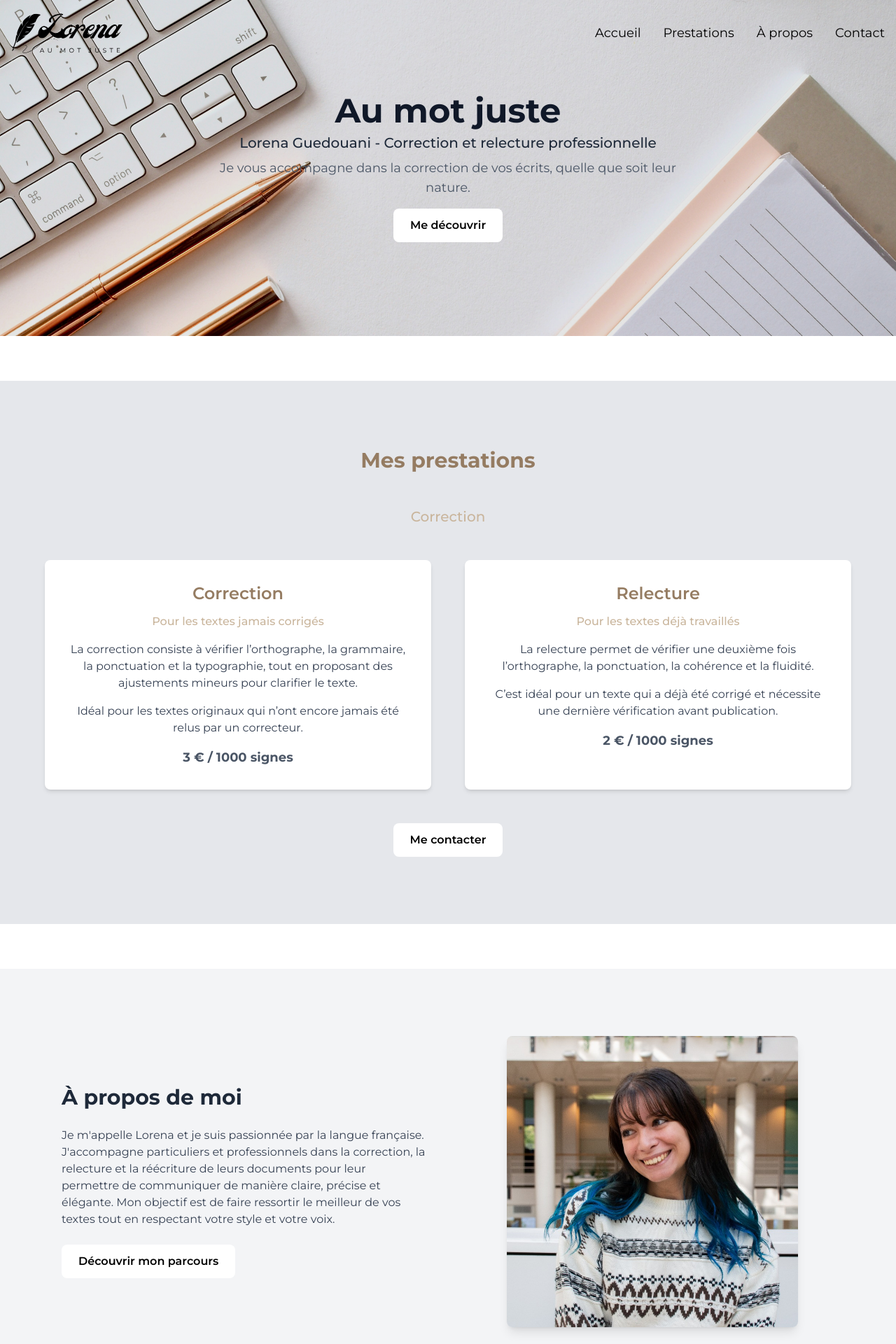
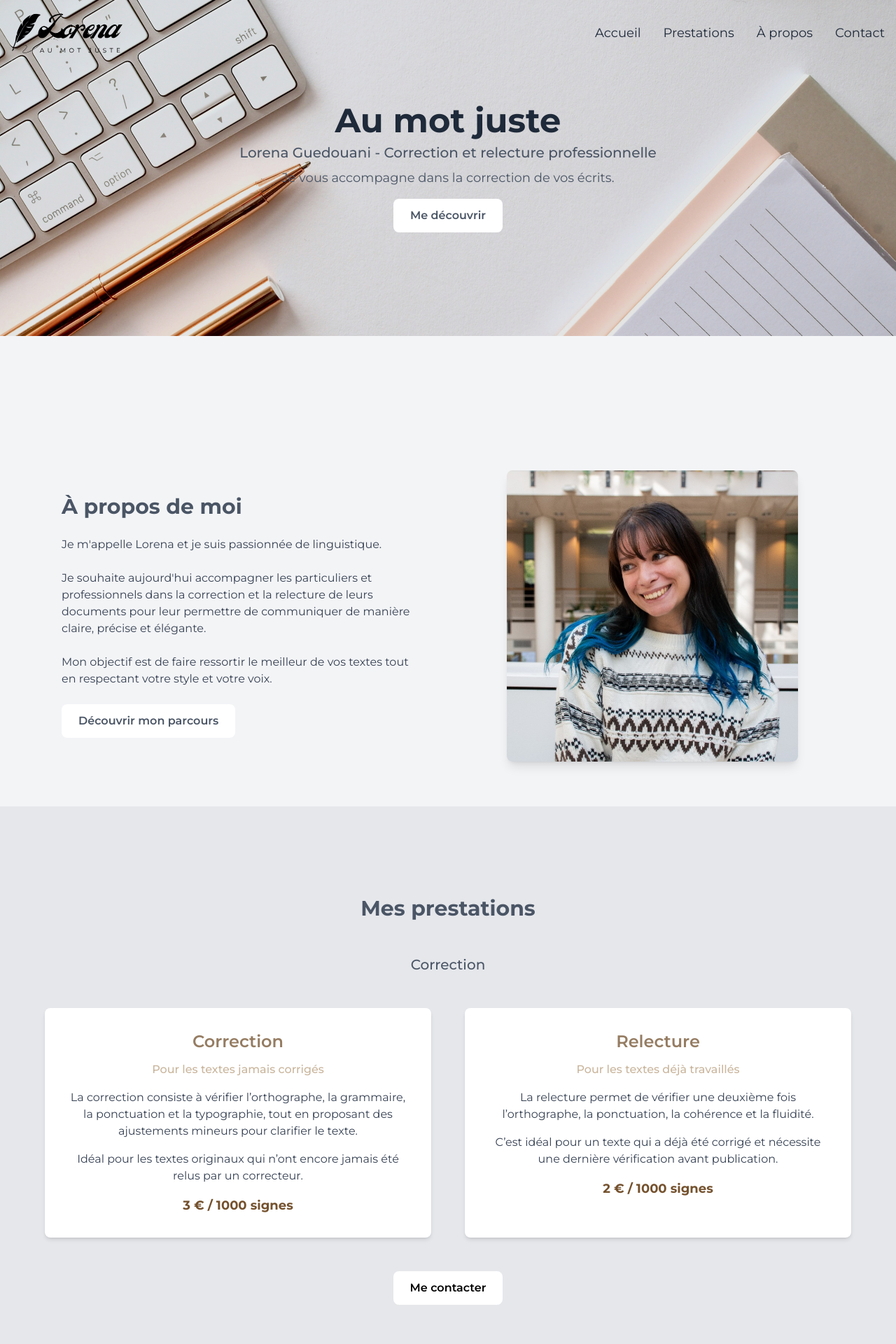
Before and after one commit to EthwallLo/lorena-website-correction, a Next.js app: page / in a window 1280 px wide. Shown: the top 1920 px of the page at 70% size. Built offline with nearby package versions, Linux system fonts and the light colour scheme.

Commit message:
LGU : modif page + couleurs

```diff
--- a/app/Header.tsx
+++ b/app/Header.tsx
@@ -25,7 +25,7 @@ export default function Header() {
           <Image src="/logo.svg" alt="Logo" width={160} height={100} />
         </Link>
 
-        <div className="flex space-x-8 text-black text-lg">
+        <div className="flex space-x-8 text-gray-800 text-lg">
           <NavLink href="/">Accueil</NavLink>
           <NavLink href="/prestations">Prestations</NavLink>
           <NavLink href="/a-propos">À propos</NavLink>
--- a/app/layout.tsx
+++ b/app/layout.tsx
@@ -19,7 +19,7 @@ export default function RootLayout({ children }: { children: React.ReactNode })
       <body className={`${montserrat.className} bg-white text-gray-900`}>
         <Header />
 
-        <main>
+        <main className="bg-gray-100">
           {children}
         </main>
 
--- a/app/page.tsx
+++ b/app/page.tsx
@@ -4,59 +4,33 @@ export default function HomePage() {
   return (
     <div className="space-y-16">
 
+      {/* Ajouter packs + section accessibilité + infos à comprendre tarifs*/}
+
       <section className="w-full relative h-[60vh] flex justify-center items-center" style={{ backgroundImage: "url('/image-carnet.jpg')", backgroundSize: "cover", backgroundPosition: "center" }}>
         <div className="absolute inset-0 bg-black/10"></div> {/* voile noir réduit */}
         <div className="relative z-10 flex flex-col justify-center items-center h-full text-center px-6">
-          <h1 className="text-4xl md:text-5xl font-bold mb-2 text-gray-900">Au mot juste</h1>
-          <p className="text-lg md:text-xl max-w-2xl mx-auto mb-2 text-gray-800 font-medium">Lorena Guedouani - Correction et relecture professionnelle</p>
-          <p className="text-md md:text-lg max-w-2xl mx-auto text-gray-600">Je vous accompagne dans la correction de vos écrits, quelle que soit leur nature.</p>
+          <h1 className="text-4xl md:text-5xl font-bold mb-2 text-gray-800">Au mot juste</h1>
+          <p className="text-lg md:text-xl max-w-2xl mx-auto mb-2 text-gray-600 font-medium">Lorena Guedouani - Correction et relecture professionnelle</p>
+          <p className="text-md md:text-lg max-w-2xl mx-auto text-gray-600">Je vous accompagne dans la correction de vos écrits.</p>
           <button
-            onClick={() => { const section = document.getElementById("prestations"); section?.scrollIntoView({ behavior: "smooth" }); }}
-            className="bg-white text-black font-semibold px-6 py-3 rounded-lg hover:bg-gray-100 transition mt-4"
+            onClick={() => { const section = document.getElementById("a-propos"); section?.scrollIntoView({ behavior: "smooth" }); }}
+            className="bg-white text-gray-600 font-semibold px-6 py-3 rounded-lg hover:bg-gray-100 transition mt-4"
           >
             Me découvrir
           </button>
         </div>
       </section>
 
-      <section id="prestations" className="bg-gray-200" style={{ minHeight: "80vh", paddingTop: "6rem", paddingBottom: "6rem" }}>
-        <h2 className="text-3xl font-bold text-center mb-12 text-[#957C62]">Mes prestations</h2>
-        <p className="text-lg md:text-xl text-center mb-12 text-[#C9B59C] font-medium">Correction</p>
-
-        <div className="grid md:grid-cols-2 gap-12 max-w-6xl mx-auto">
-          <div className="bg-white shadow-md rounded-lg p-8 text-center hover:scale-105 transition-transform duration-300">
-            <h3 className="text-2xl font-semibold mb-3 text-[#957C62]">Correction</h3>
-            <h4 className="text-[#C9B59C] font-medium mb-4">Pour les textes jamais corrigés</h4>
-            <p className="text-gray-700 mb-4">La correction consiste à vérifier l’orthographe, la grammaire, la ponctuation et la typographie, tout en proposant des ajustements mineurs pour clarifier le texte.</p>
-            <p className="text-gray-700 mb-4">Idéal pour les textes originaux qui n’ont encore jamais été relus par un correcteur.</p>
-            <p className="text-gray-600 font-bold text-lg">3 € / 1000 signes</p>
-          </div>
-
-          <div className="bg-white shadow-md rounded-lg p-8 text-center hover:scale-105 transition-transform duration-300">
-            <h3 className="text-2xl font-semibold mb-3 text-[#957C62]">Relecture</h3>
-            <h4 className="text-[#C9B59C] font-medium mb-4">Pour les textes déjà travaillés</h4>
-            <p className="text-gray-700 mb-4">La relecture permet de vérifier une deuxième fois l’orthographe, la ponctuation, la cohérence et la fluidité.</p>
-            <p className="text-gray-700 mb-4">C’est idéal pour un texte qui a déjà été corrigé et nécessite une dernière vérification avant publication.</p>
-            <p className="text-gray-600 font-bold text-lg">2 € / 1000 signes</p>
-          </div>
-        </div>
-
-        <div className="flex justify-center mt-12">
-          <a href="/contact" className="bg-white text-black font-semibold px-6 py-3 rounded-lg hover:bg-gray-100 transition">Me contacter</a>
-        </div>
-      </section>
-
-      <section id="a-propos" className="bg-gray-100" style={{ minHeight: "90vh", paddingTop: "6rem", paddingBottom: "6rem" }}>
+      <section id="a-propos" className="bg-gray-100" style={{ minHeight: "50vh", paddingTop: "8rem"}}>
         <div className="max-w-6xl mx-auto flex flex-col md:flex-row items-center gap-16 px-6">
           <div className="md:w-1/2">
-            <h2 className="text-3xl font-bold mb-6 text-gray-800">À propos de moi</h2>
-            <p className="text-gray-700 mb-6">
-              Je m'appelle Lorena et je suis passionnée par la langue française. J'accompagne particuliers et professionnels dans la correction, la relecture et la réécriture de leurs documents pour leur permettre de communiquer de manière claire, précise et élégante.
-              Mon objectif est de faire ressortir le meilleur de vos textes tout en respectant votre style et votre voix.
-            </p>
+            <h2 className="text-3xl font-bold mb-6 text-gray-600">À propos de moi</h2>
+            <p className="text-gray-700 mb-6">Je m'appelle Lorena et je suis passionnée de linguistique. </p>
+            <p className="text-gray-700 mb-6">Je souhaite aujourd'hui accompagner les particuliers et professionnels dans la correction et la relecture  de leurs documents pour leur permettre de communiquer de manière claire, précise et élégante. </p>
+            <p className="text-gray-700 mb-6">Mon objectif est de faire ressortir le meilleur de vos textes tout en respectant votre style et votre voix.</p>
             <button
               onClick={() => window.location.href = '/a-propos'}
-              className="bg-white text-black font-semibold px-6 py-3 rounded-lg hover:bg-gray-200 transition"
+              className="bg-white text-gray-600 font-semibold px-6 py-3 rounded-lg hover:bg-gray-200 transition"
             >
               Découvrir mon parcours
             </button>
@@ -67,6 +41,32 @@ export default function HomePage() {
           </div>
         </div>
       </section>
+
+      <section id="prestations" className="bg-gray-200 justify-center items-center" style={{ minHeight: "70vh", paddingTop: "8rem",  paddingBottom: "5rem"}}>
+        <h2 className="text-3xl font-bold text-center mb-12 text-gray-600">Mes prestations</h2>
+        <p className="text-lg md:text-xl text-center mb-12 text-gray-600 font-medium">Correction</p>
+        <div className="grid md:grid-cols-2 gap-12 max-w-6xl mx-auto">
+          <div className="bg-white shadow-md rounded-lg p-8 text-center hover:scale-105 transition-transform duration-300">
+            <h3 className="text-2xl font-semibold mb-3 text-[#957C62]">Correction</h3>
+            <h4 className="text-[#C9B59C] font-medium mb-4">Pour les textes jamais corrigés</h4>
+            <p className="text-gray-700 mb-4">La correction consiste à vérifier l’orthographe, la grammaire, la ponctuation et la typographie, tout en proposant des ajustements mineurs pour clarifier le texte.</p>
+            <p className="text-gray-700 mb-4">Idéal pour les textes originaux qui n’ont encore jamais été relus par un correcteur.</p>
+            <p className="text-[#74512D] font-bold text-lg">3 € / 1000 signes</p>
+          </div>
+
+          <div className="bg-white shadow-md rounded-lg p-8 text-center hover:scale-105 transition-transform duration-300">
+            <h3 className="text-2xl font-semibold mb-3 text-[#957C62]">Relecture</h3>
+            <h4 className="text-[#C9B59C] font-medium mb-4">Pour les textes déjà travaillés</h4>
+            <p className="text-gray-700 mb-4">La relecture permet de vérifier une deuxième fois l’orthographe, la ponctuation, la cohérence et la fluidité.</p>
+            <p className="text-gray-700 mb-4">C’est idéal pour un texte qui a déjà été corrigé et nécessite une dernière vérification avant publication.</p>
+            <p className="text-[#74512D] font-bold text-lg">2 € / 1000 signes</p>
+          </div>
+        </div>
+
+        <div className="flex justify-center mt-12">
+          <a href="/contact" className="bg-white text-black font-semibold px-6 py-3 rounded-lg hover:bg-gray-100 transition">Me contacter</a>
+        </div>
+      </section>
     </div>
   );
 }
```
